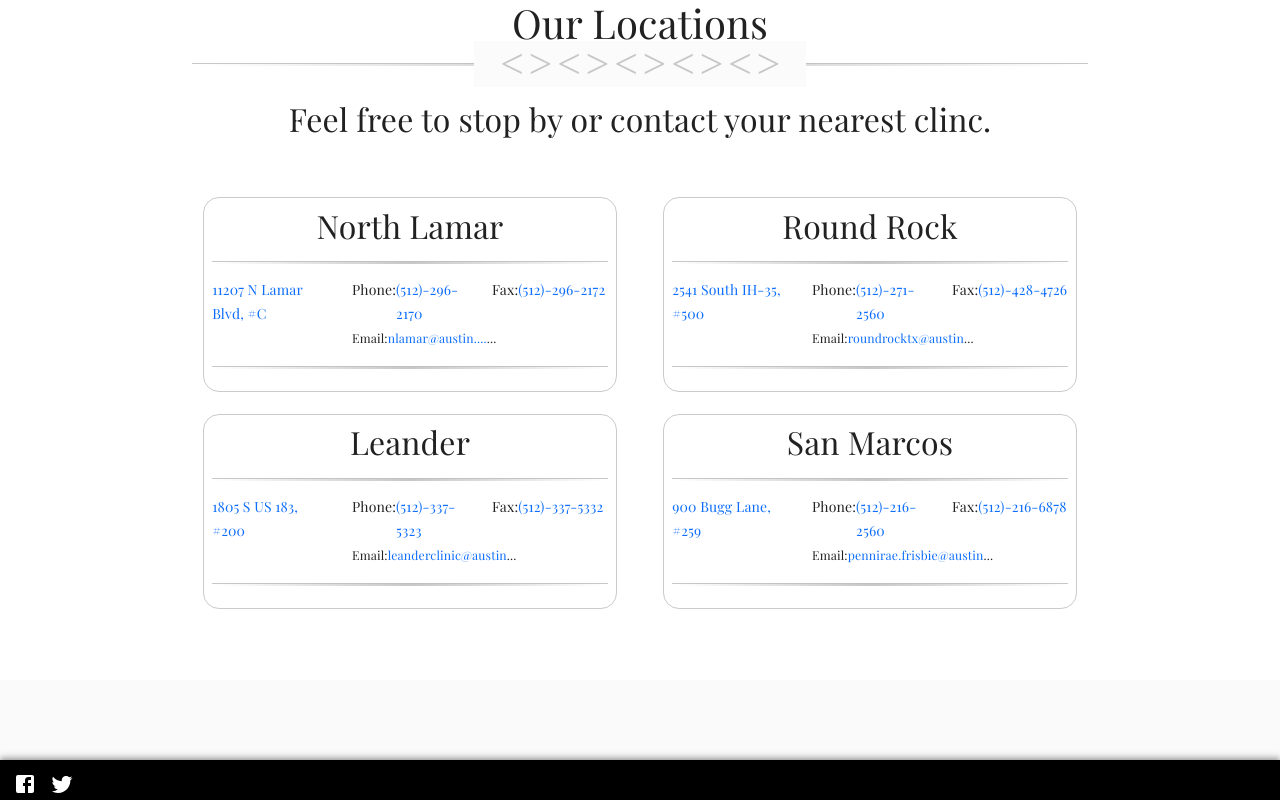
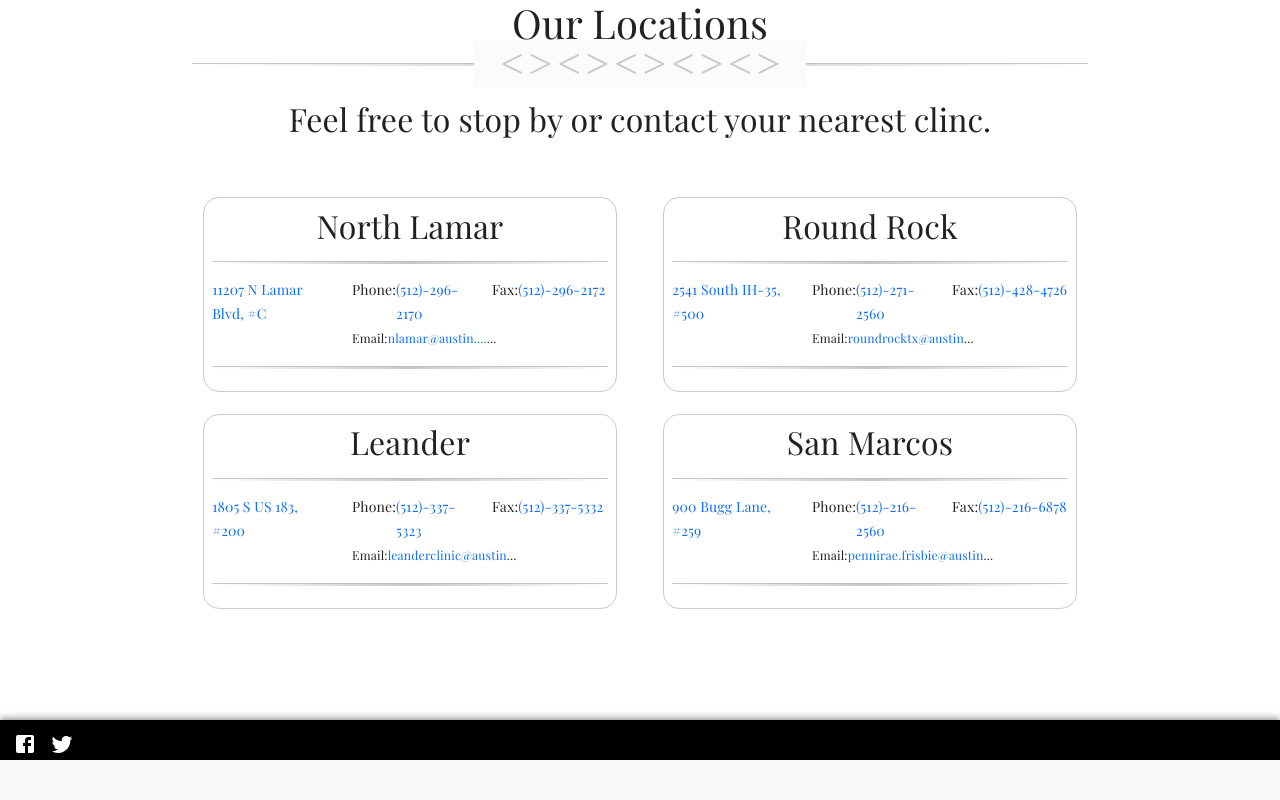
Before and after one commit to tafseer-khan/Austin_Weight_Loss_Clinic, a React (Create React App) app: page / in a window 1280 px wide. Shown: the part 2946-3746 px from the top of the page. After the commit the page ends 3706 px from the top, so only its background shows below. Built offline with nearby package versions, Linux system fonts and the light colour scheme; a web font is replaced by a local one.

Commit message:
updated footer styling

```diff
--- a/src/components/Footer.js
+++ b/src/components/Footer.js
@@ -2,11 +2,11 @@ import React from "react";
 import '../styles/pages.css'
 import FacebookIcon from '@material-ui/icons/Facebook';
 import TwitterIcon from '@material-ui/icons/Twitter';
-import Link from '@material-ui/core/Link';
 
 
 function Footer() {
     return (
+        <div class= 'footersection'>
         <div class ='footer'>
                 <a target= '_blank'href='https://www.facebook.com/austinweightlosstoday/'
                  style={{color:'white'}}>
@@ -17,6 +17,7 @@ function Footer() {
                 <TwitterIcon/>
                 </a>
         </div>
+        </div>
 
     )
 }
--- a/src/styles/pages.css
+++ b/src/styles/pages.css
@@ -129,7 +129,6 @@ iframe{
     bottom:0;
     color:white;
     width:100vw;
-    margin-top:10vh;
     box-shadow:-10px;
     -webkit-box-shadow: 0px -2px 4px 1px rgba(50, 50, 50, 0.75);
     -moz-box-shadow: 0px -2px 4px 1px rgba(50, 50, 50, 0.75);
@@ -144,3 +143,8 @@ iframe{
     margin-left:1vw;
     float:left;
 }
+.footersection{
+    background-color: white;
+    height: fit-content;
+    padding-top:5vh;
+}
```
